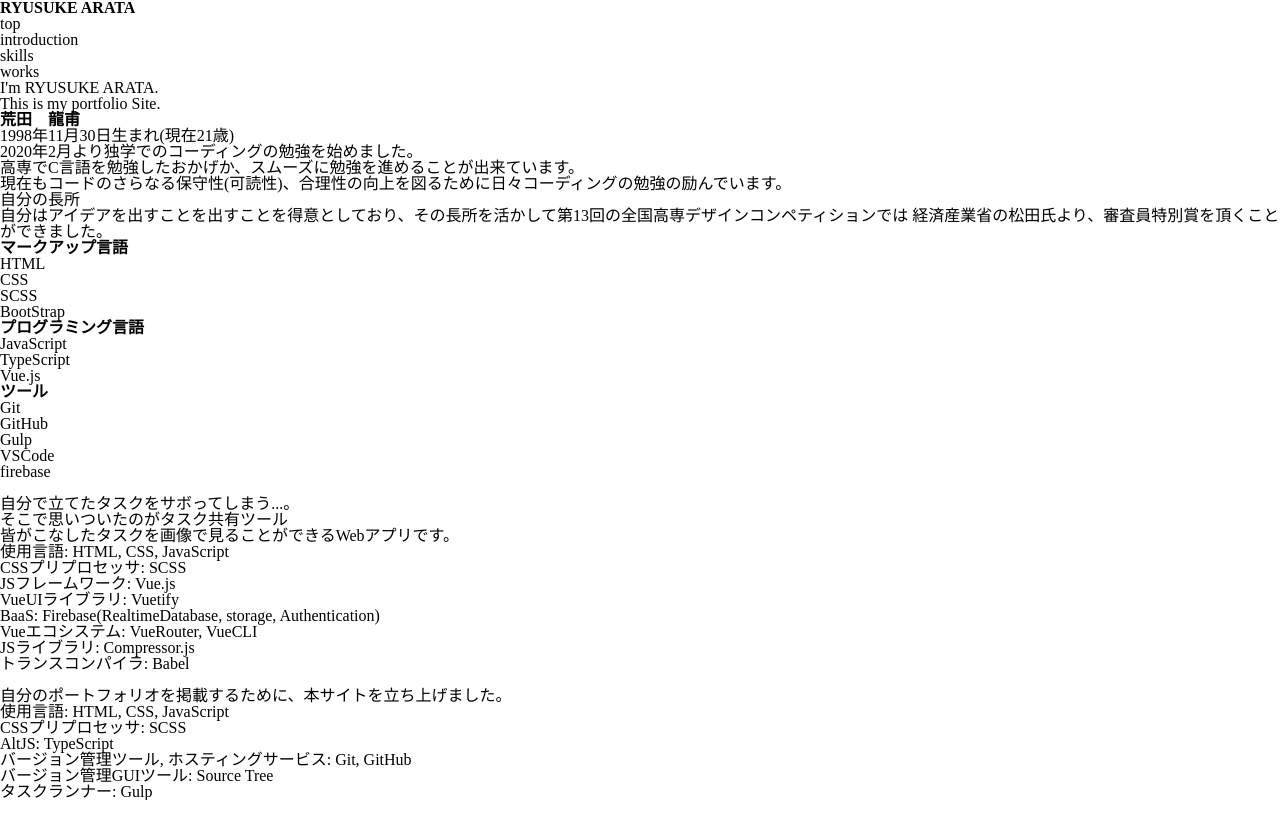
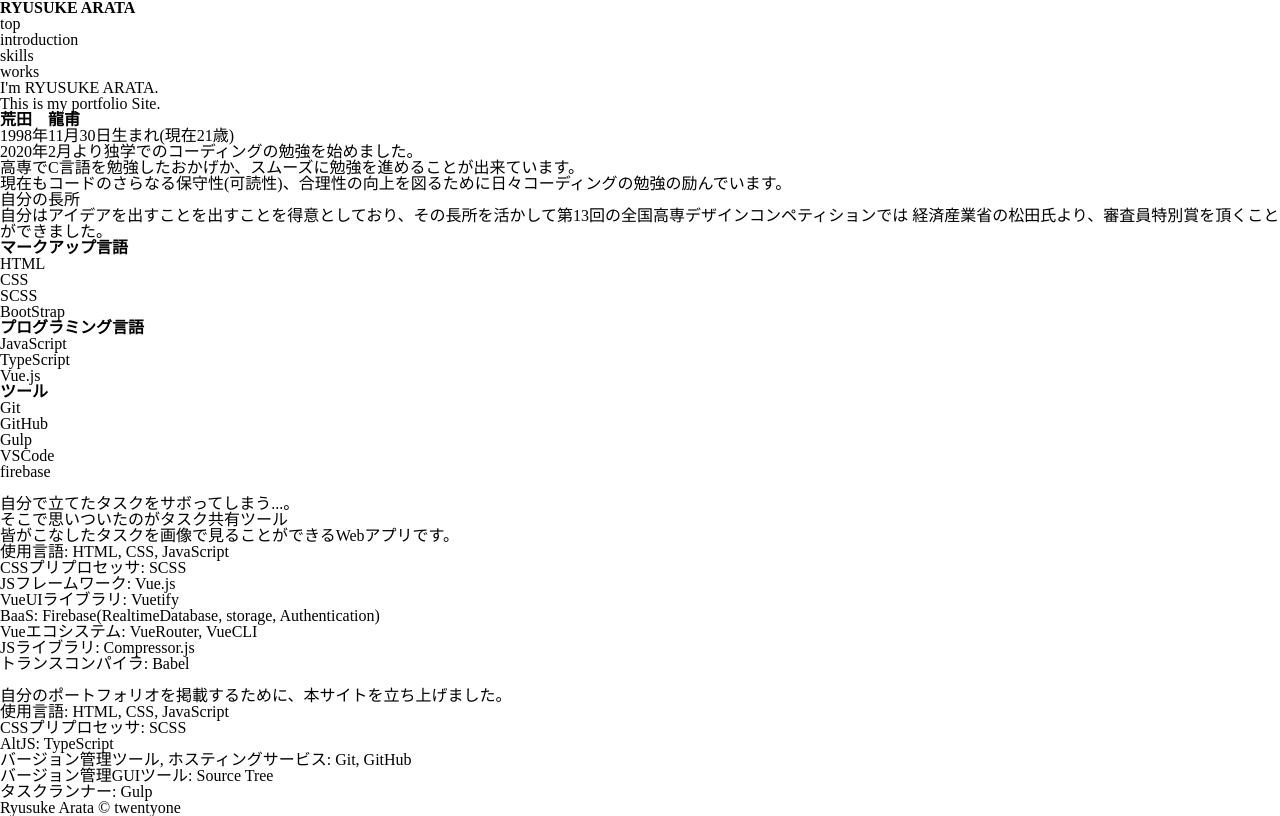
Before and after one commit to ryusuke1998/websiteforportfolio, a website: page dest/index.html in a window 1280 px wide. Drawn offline with Linux system fonts and the light colour scheme.

Commit message:
added contents of footer in index.html

```diff
--- a/dest/index.html
+++ b/dest/index.html
@@ -105,6 +105,8 @@
             </div>
         </div>
     </section>
-    <footer></footer>
+    <footer>
+        <p>Ryusuke Arata © twentyone</p>
+    </footer>
 </body>
 </html>
```
